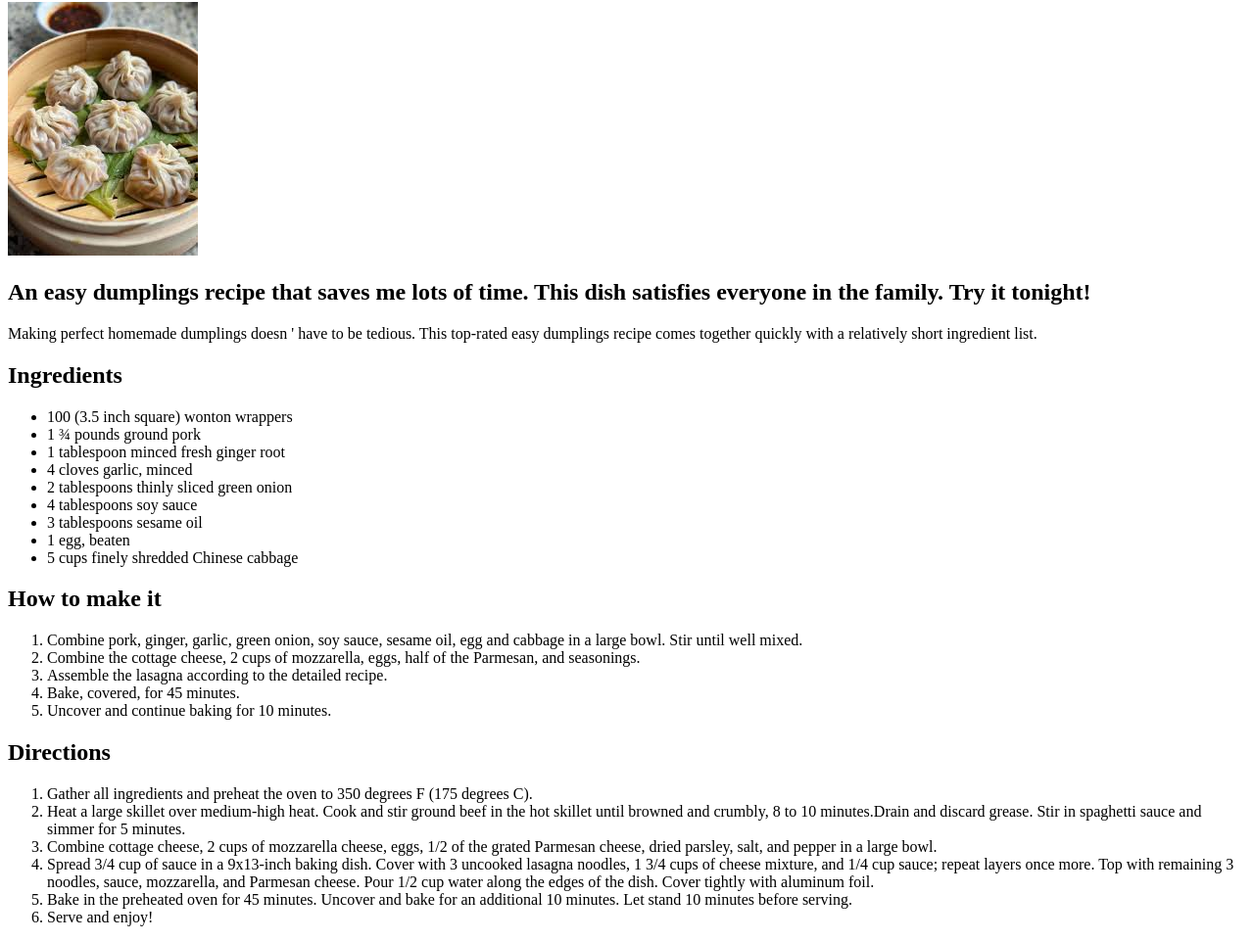
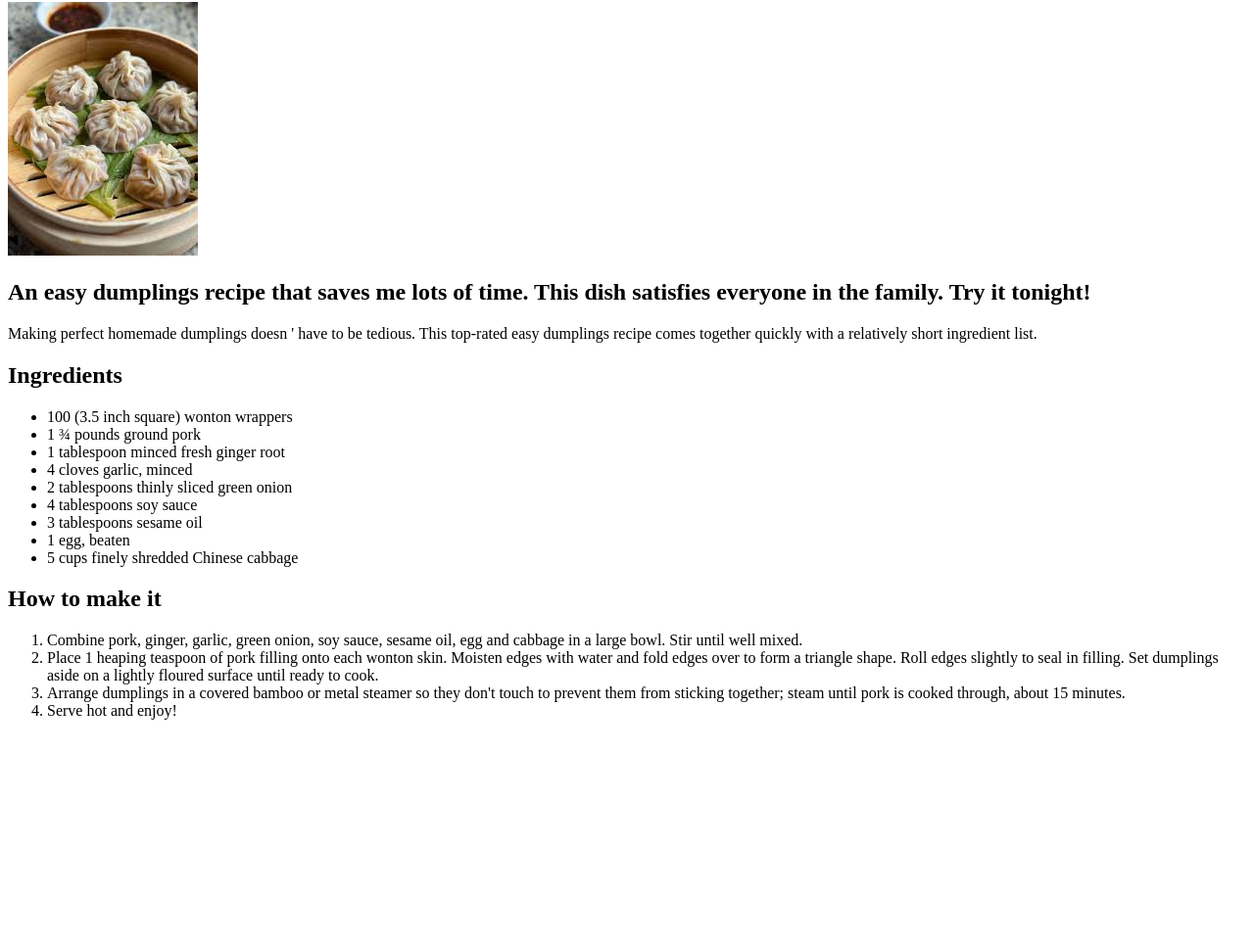
Before and after one commit to Guy-Hoodie/odin-recipes, a plain HTML site: page recipes/dumplings.html in a window 1280 px wide. Shown: the part 112-1074 px from the top of the page at 98% size. After the commit the page ends 863 px from the top, so only its background shows below. Drawn offline with Linux system fonts and the light colour scheme.

Commit message:
Finished all the recipes
Completed odin recipes

```diff
--- a/recipes/dumplings.html
+++ b/recipes/dumplings.html
@@ -33,25 +33,15 @@
        <ol>
         <li>Combine pork, ginger, garlic, green onion, soy sauce, sesame oil,
              egg and cabbage in a large bowl. Stir until well mixed. </li>
-        <li>Combine the cottage cheese, 2 cups of mozzarella, eggs, half of the Parmesan, and seasonings.</li>
-        <li>Assemble the lasagna according to the detailed recipe.</li>
-        <li>Bake, covered, for 45 minutes. </li>
-        <li>Uncover and continue baking for 10 minutes. </li>
+        <li>Place 1 heaping teaspoon of pork filling onto each wonton skin.
+            Moisten edges with water and fold edges over to form a triangle shape.
+            Roll edges slightly to seal in filling.
+            Set dumplings aside on a lightly floured surface until ready to cook.</li>
+        <li>Arrange dumplings in a covered bamboo or metal steamer
+            so they don't touch to prevent them from sticking together;
+            steam until pork is cooked through, about 15 minutes.</li>
+        <li>Serve hot and enjoy!</li>
        </ol>
-      <h2>Directions</h2>
-       <ol>
-        <li>Gather all ingredients and preheat the oven to 350 degrees F (175 degrees C).</li>
-        <LI>Heat a large skillet over medium-high heat. Cook and stir ground beef in the hot skillet until browned and crumbly,
-            8 to 10 minutes.Drain and discard grease. Stir in spaghetti sauce and simmer for 5 minutes.</LI>
-        <li>Combine cottage cheese, 2 cups of mozzarella cheese,
-            eggs, 1/2 of the grated Parmesan cheese, dried parsley, salt, and pepper in a large bowl.</li>
-        <li>Spread 3/4 cup of sauce in a 9x13-inch baking dish. Cover with 3 uncooked lasagna
-            noodles, 1 3/4 cups of cheese mixture, and 1/4 cup sauce; repeat layers once more.
-            Top with remaining 3 noodles, sauce, mozzarella, and Parmesan cheese.
-            Pour 1/2 cup water along the edges of the dish. Cover tightly with aluminum foil.</li>
-        <li>Bake in the preheated oven for 45 minutes. Uncover and bake for an additional 10 minutes.
-            Let stand 10 minutes before serving.</li>
-        <li>Serve and enjoy!</li>
-       </ol>
+
 </body>
 </html>
```
